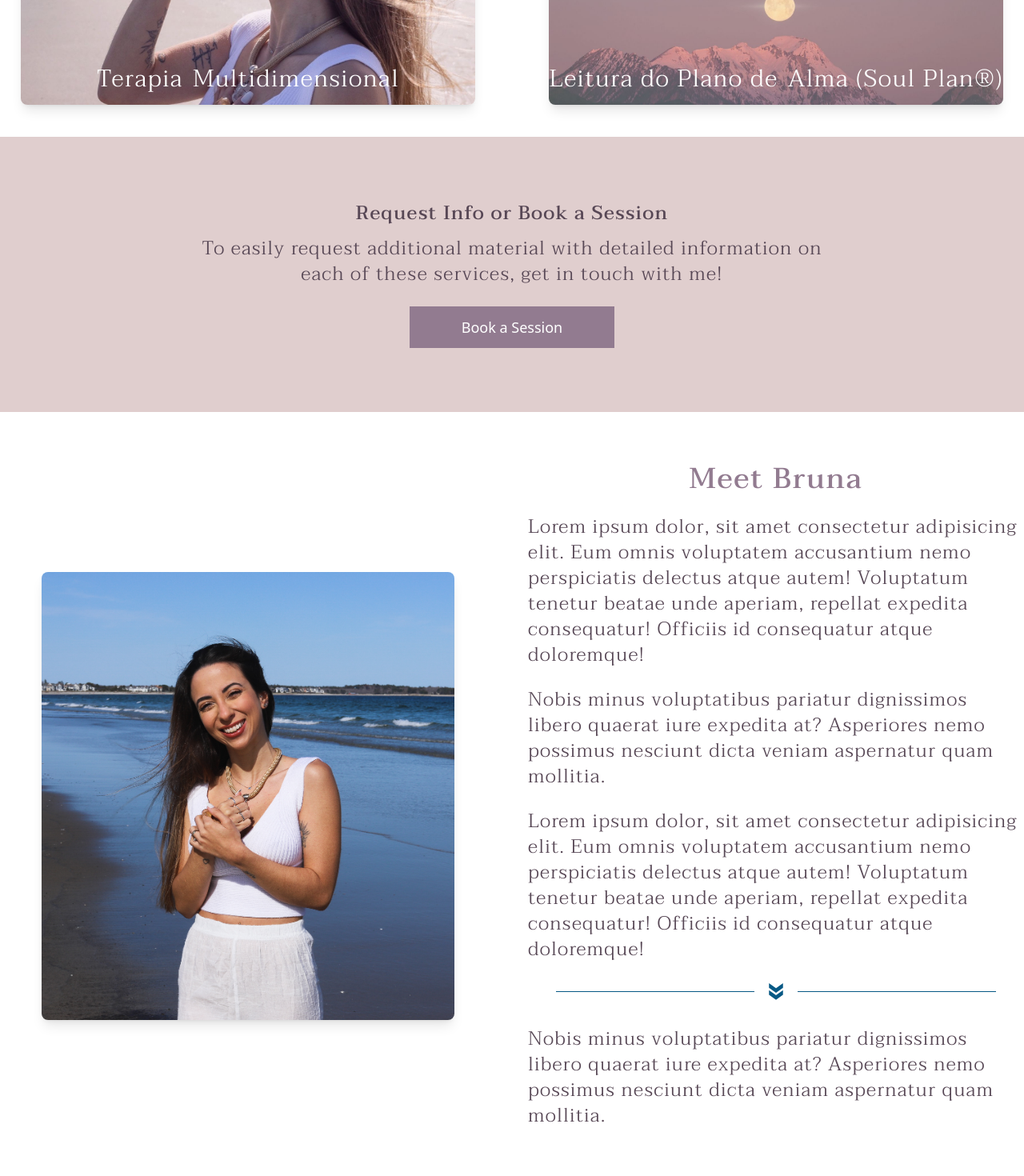
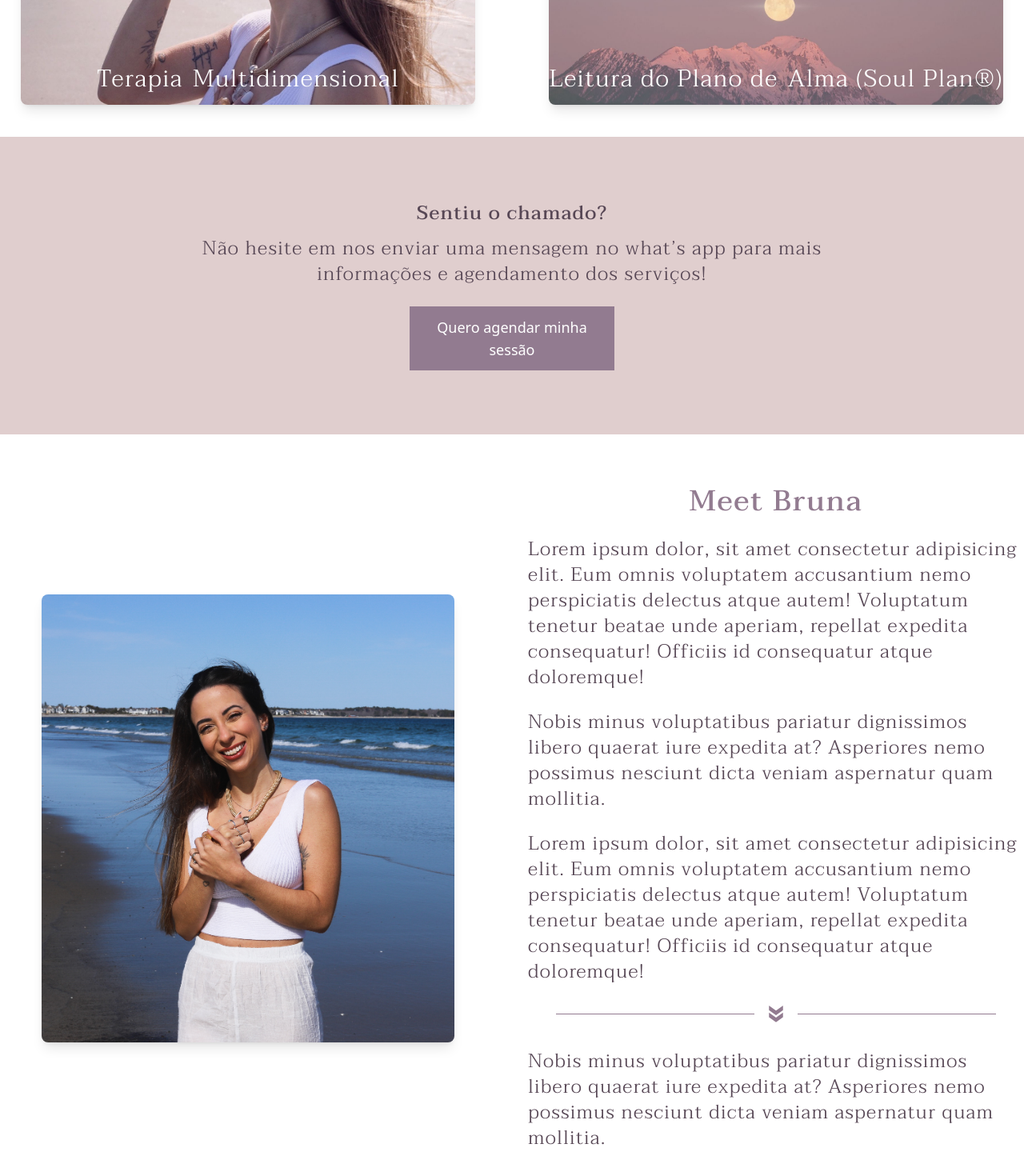
Before and after one commit to cmakride/sp-website, a React (Create React App) app: page / in a window 1280 px wide. Shown: the part 646-2116 px from the top of the page at 80% size. Built offline with nearby package versions, Linux system fonts and the light colour scheme; a web font is replaced by a local one.

Commit message:
Text update

```diff
--- a/src/components/About.jsx
+++ b/src/components/About.jsx
@@ -13,9 +13,9 @@ const About = () => {
         <p className="mt-6 font-main text-2xl font-light tracking-wider text-rosebrown-500"> Nobis minus voluptatibus pariatur dignissimos libero quaerat iure expedita at? Asperiores nemo possimus nesciunt dicta veniam aspernatur quam mollitia.</p>
         <p className="mt-6 font-main text-2xl font-light tracking-wider text-rosebrown-500">Lorem ipsum dolor, sit amet consectetur adipisicing elit. Eum omnis voluptatem accusantium nemo perspiciatis delectus atque autem! Voluptatum tenetur beatae unde aperiam, repellat expedita consequatur! Officiis id consequatur atque doloremque!</p>
         <div className='w-full mt-4 flex items-center h-10 justify-center gap-3'>
-        <span className="block h-px w-2/5 bg-sky-800"></span>
-        <MdDoubleArrow className='text-3xl text-sky-800 rotate-90'/>
-        <span className="block h-px w-2/5 bg-sky-800"></span>
+        <span className="block h-px w-2/5 bg-rosebrown-300"></span>
+        <MdDoubleArrow className='text-3xl text-rosebrown-300 rotate-90'/>
+        <span className="block h-px w-2/5 bg-rosebrown-300"></span>
         </div>
         <p className="mt-6 font-main text-2xl font-light tracking-wider text-rosebrown-500"> Nobis minus voluptatibus pariatur dignissimos libero quaerat iure expedita at? Asperiores nemo possimus nesciunt dicta veniam aspernatur quam mollitia.</p>
       </div>
--- a/src/components/CTA1.jsx
+++ b/src/components/CTA1.jsx
@@ -3,11 +3,11 @@ const CTA1 = () => {
 
     <div className="mt-10 w-full flex content-center justify-center bg-rosebrown-200">
       <div className="max-w-4xl w-7/10 p-10  py-20  flex  flex-col  flex-wrap  justify-center  content-center gap-3">
-        <div className="m-0  p-0  font-main text-xl lg:text-2xl font-medium tracking-wider text-rosebrown-500 text-center">Request Info or Book a Session</div>
-        <p className="m-0  p-0  font-main text-lg lg:text-2xl font-light tracking-wider text-rosebrown-500 text-center">To easily request additional material with detailed information on each of these services, get in touch with me!</p>
+        <div className="m-0  p-0  font-main text-xl lg:text-2xl font-medium tracking-wider text-rosebrown-500 text-center">Sentiu o chamado?</div>
+        <p className="m-0  p-0  font-main text-lg lg:text-2xl font-light tracking-wider text-rosebrown-500 text-center">Não hesite em nos enviar uma mensagem no what’s app para mais informações e agendamento dos serviços!</p>
         <div className=" mt-3  flex  flex-row  justify-center">
 
-          <a href="https://wa.me/5581993365820/" className="p-3  w-64  bg-rosebrown-300 text-lg text-white hover:bg-white hover:text-rosebrown-300 text-center"rel='noreferrer' target='_blank'>Book a Session</a>
+          <a href="https://wa.me/5581993365820/" className="p-3  w-64  bg-rosebrown-300 text-lg text-white hover:bg-white hover:text-rosebrown-300 text-center"rel='noreferrer' target='_blank'>Quero agendar minha sessão</a>
         </div>
       </div>
     </div>
```
